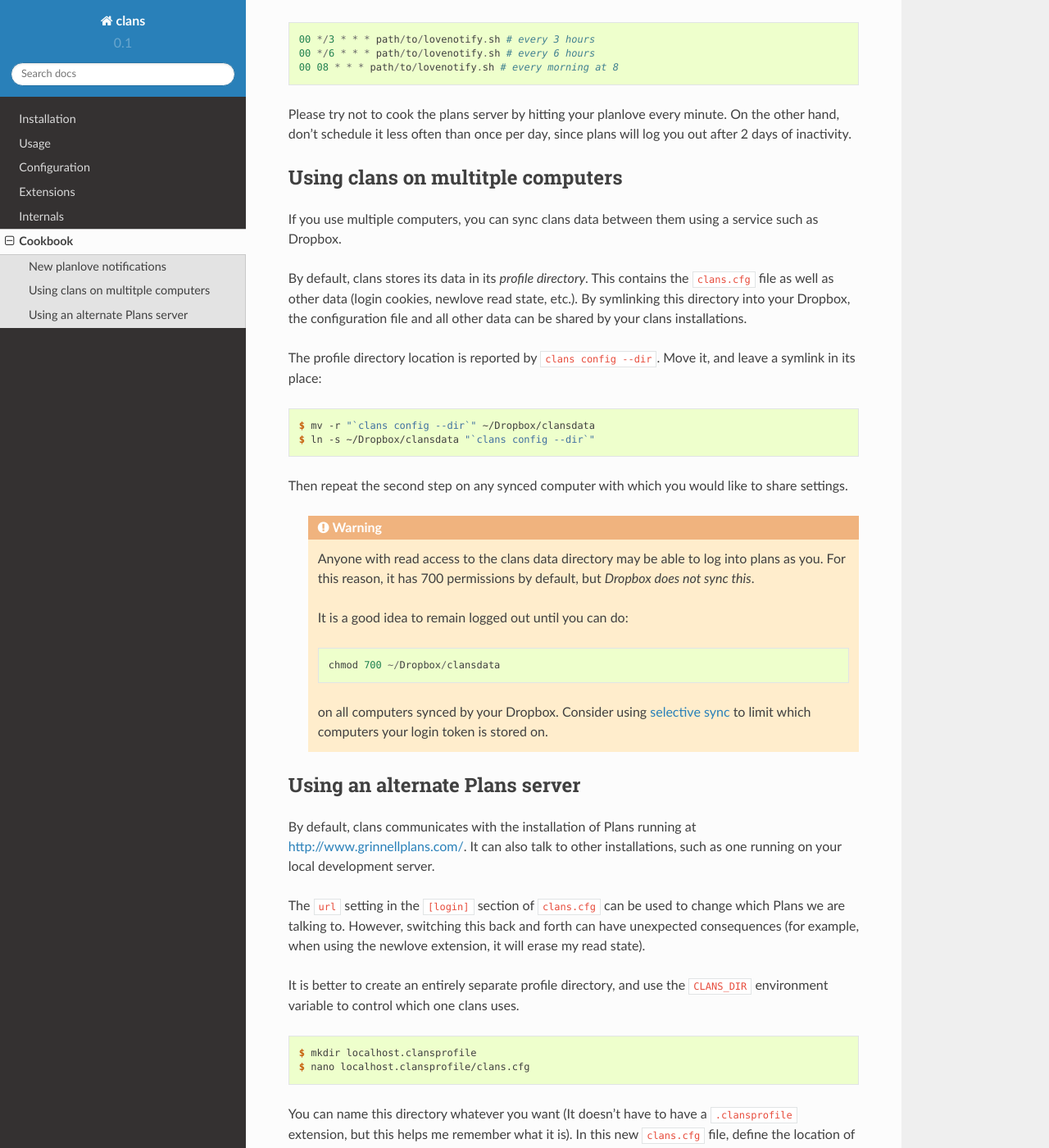
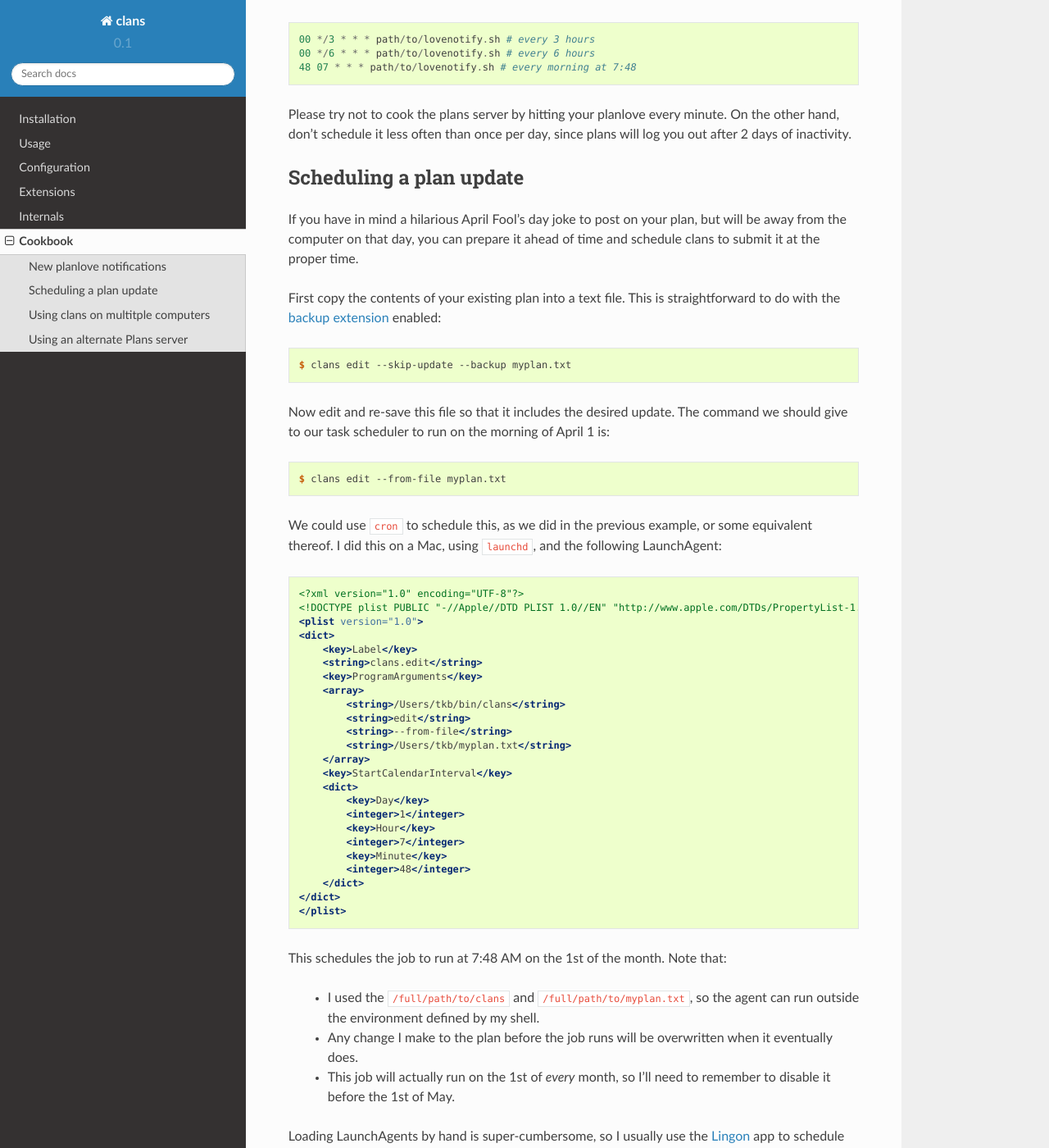
Before and after one commit to baldwint/clans, a Sphinx documentation site: the page built from docs/cookbook.rst, in a window 1280 px wide and 1400 px high, scrolled down 1355 px. Shown: the whole window at 82% size. Built offline with Sphinx 7.4.7 and the Read the Docs theme 2.0.0, drawn with Linux system fonts in a browser that asks for light colours.

Commit message:
cookbook: scheduling a plan update

```diff
--- a/docs/cookbook.rst
+++ b/docs/cookbook.rst
@@ -67,11 +67,82 @@ obsessive than me, you might prefer to run it less frequently::
 
     00 */3 * * * path/to/lovenotify.sh # every 3 hours
     00 */6 * * * path/to/lovenotify.sh # every 6 hours
-    00 08 * * * path/to/lovenotify.sh # every morning at 8
+    48 07 * * * path/to/lovenotify.sh # every morning at 7:48
 
 Please try not to cook the plans server by hitting your planlove every
 minute. On the other hand, don't schedule it less often than once per
 day, since plans will log you out after 2 days of inactivity.
+
+
+Scheduling a plan update
+------------------------
+
+If you have in mind a hilarious April Fool's day joke to post on your
+plan, but will be away from the computer on that day, you can prepare
+it ahead of time and schedule clans to submit it at the proper time.
+
+First copy the contents of your existing plan into a text file.
+This is straightforward to do with the :ref:`backup extension
+<backup-extension>` enabled:
+
+.. code-block:: console
+
+    $ clans edit --skip-update --backup myplan.txt
+
+Now edit and re-save this file so that it includes the desired update.
+The command we should give to our task scheduler to run on the morning
+of April 1 is:
+
+.. code-block:: console
+
+    $ clans edit --from-file myplan.txt
+
+We could use ``cron`` to schedule this, as we did in the previous
+example, or some equivalent thereof. I did this on a Mac, using
+``launchd``, and the following LaunchAgent:
+
+.. code-block:: xml
+
+    <?xml version="1.0" encoding="UTF-8"?>
+    <!DOCTYPE plist PUBLIC "-//Apple//DTD PLIST 1.0//EN" "http://www.apple.com/DTDs/PropertyList-1.0.dtd">
+    <plist version="1.0">
+    <dict>
+        <key>Label</key>
+        <string>clans.edit</string>
+        <key>ProgramArguments</key>
+        <array>
+            <string>/Users/tkb/bin/clans</string>
+            <string>edit</string>
+            <string>--from-file</string>
+            <string>/Users/tkb/myplan.txt</string>
+        </array>
+        <key>StartCalendarInterval</key>
+        <dict>
+            <key>Day</key>
+            <integer>1</integer>
+            <key>Hour</key>
+            <integer>7</integer>
+            <key>Minute</key>
+            <integer>48</integer>
+        </dict>
+    </dict>
+    </plist>
+
+This schedules the job to run at 7:48 AM on the 1st of the month.
+Note that:
+
+ - I used the ``/full/path/to/clans`` and
+   ``/full/path/to/myplan.txt``, so the agent can run outside the
+   environment defined by my shell.
+ - Any change I make to the plan before the job runs will be
+   overwritten when it eventually does.
+ - This job will actually run on the 1st of `every` month, so I'll
+   need to remember to disable it before the 1st of May.
+
+Loading LaunchAgents by hand is super-cumbersome, so I usually use the
+Lingon_ app to schedule them.
+
+.. _Lingon: http://www.peterborgapps.com/lingon/
 
 
 Using clans on multitple computers
--- a/docs/extensions.rst
+++ b/docs/extensions.rst
@@ -82,6 +82,8 @@ To track everyone's planlove, leave ``log_love`` blank:
 Non-planlove searches can be tracked by specifying ``log_search`` in
 the same way.
 
+.. _backup-extension:
+
 Backup
 ------
 
```
